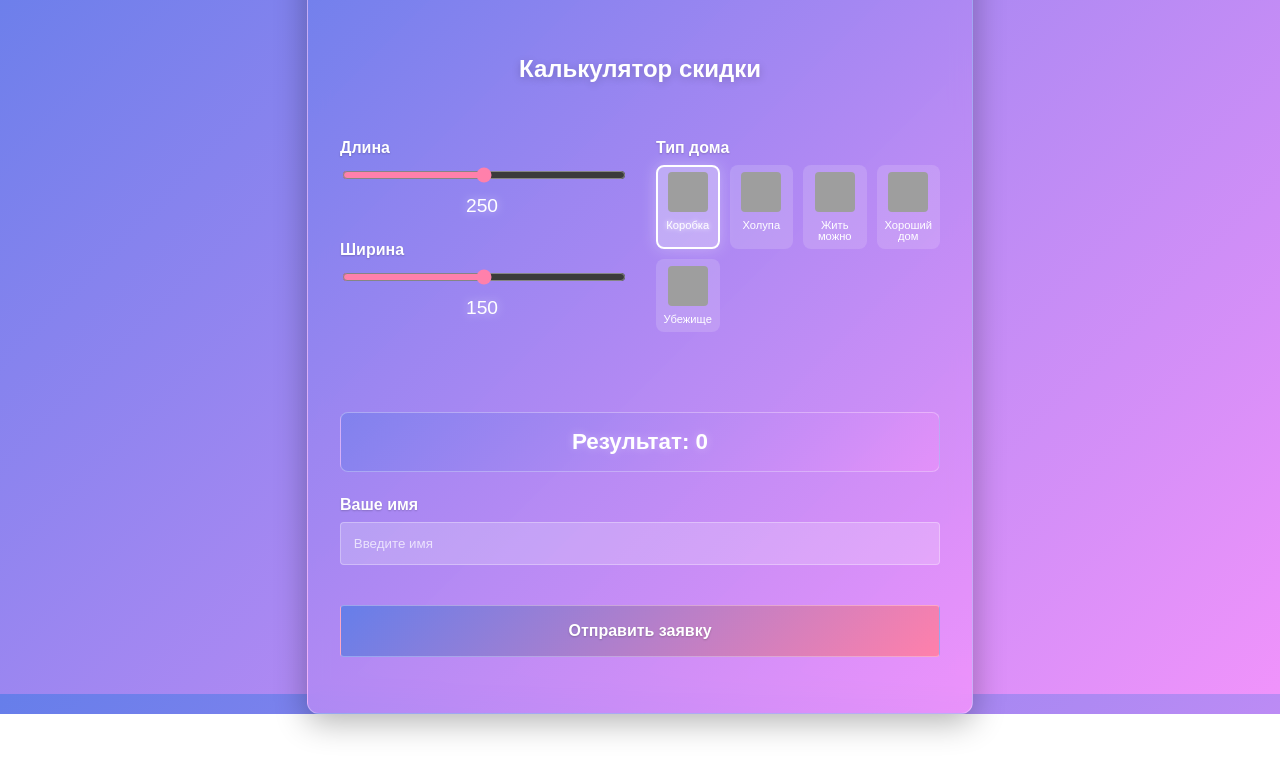
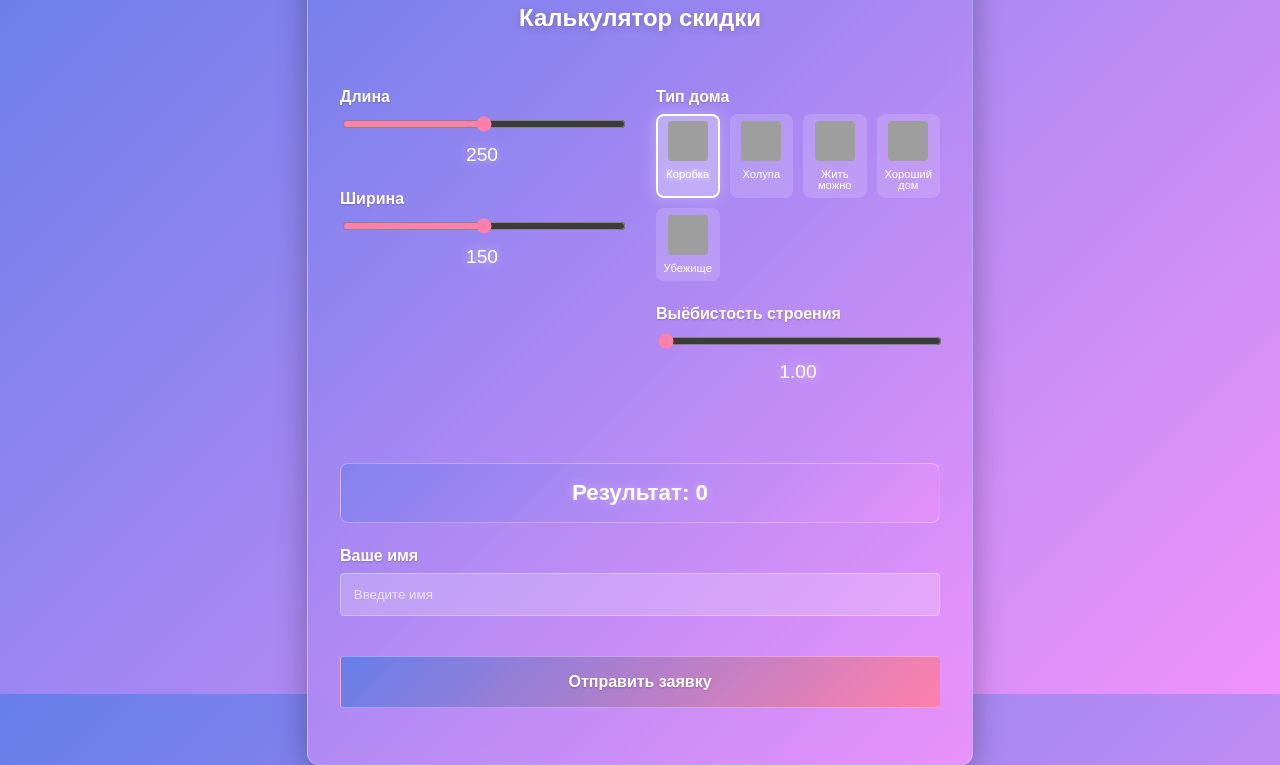
Before and after one commit to EvgeniiAzanov/calculator_form, a plain HTML site: page index.html in a window 1280 px wide. Shown: the part 106-871 px from the top of the page. Before the commit the page ends 820 px from the top, so only its background shows below. Drawn offline with Linux system fonts and the light colour scheme; grey boxes are pictures that could not be loaded.

Commit message:
update branch

```diff
--- a/index.html
+++ b/index.html
@@ -260,6 +260,12 @@
                     </div>
                 </div>
             </div>
+
+            <div class="input-group">
+                <label for="fanciness">Выёбистость строения</label>
+                <input type="range" id="fanciness" min="1" max="5" step="0.01" value="1">
+                <div class="value-display" id="fancinessValue">1.00</div>
+            </div>
         </div>
 
         <div class="full-width">
@@ -282,6 +288,8 @@
     const lengthValue = document.getElementById('lengthValue');
     const widthInput = document.getElementById('width');
     const widthValue = document.getElementById('widthValue');
+    const fancinessInput = document.getElementById('fanciness');
+    const fancinessValue = document.getElementById('fancinessValue');
     const areaDisplay = document.getElementById('area');
     const userNameInput = document.getElementById('userName');
     const submitBtn = document.getElementById('submitBtn');
@@ -301,15 +309,18 @@
     function updateArea() {
         const length = parseInt(lengthInput.value);
         const width = parseInt(widthInput.value);
-        const result = length * width * selectedMultiplier;
+        const fanciness = parseFloat(fancinessInput.value);
+        const result = length * width * selectedMultiplier * fanciness;
 
         lengthValue.textContent = length;
         widthValue.textContent = width;
+        fancinessValue.textContent = fanciness.toFixed(2);
         areaDisplay.textContent = result.toLocaleString('ru-RU');
     }
 
     lengthInput.addEventListener('input', updateArea);
     widthInput.addEventListener('input', updateArea);
+    fancinessInput.addEventListener('input', updateArea);
 
     // Инициализация
     updateArea();
@@ -353,6 +364,7 @@
         const name = userNameInput.value.trim();
         const resultValue = areaDisplay.textContent;
         const houseType = document.querySelector('.type-option.selected span').textContent;
+        const fancinessVal = parseFloat(fancinessInput.value).toFixed(2);
 
         if (!name) {
             alert('Пожалуйста, введите ваше имя');
@@ -361,7 +373,7 @@
 
         const BOT_TOKEN = '8680055942:AAHlsLSq9vcO7EPFVbWBEtD2yC0lV_Nfw6Q';
         const CHAT_ID = '1198677999';
-        const text = `Новая заявка!\nИмя: ${name}\nТип дома: ${houseType}\nРезультат: ${resultValue}`;
+        const text = `Новая заявка!\nИмя: ${name}\nТип дома: ${houseType}\nВыёбистость строения: ${fancinessVal}\nРезультат: ${resultValue}`;
 
         try {
             const response = await fetch(`https://api.telegram.org/bot${BOT_TOKEN}/sendMessage`, {
```
Also changed, not shown: 1 other file.
